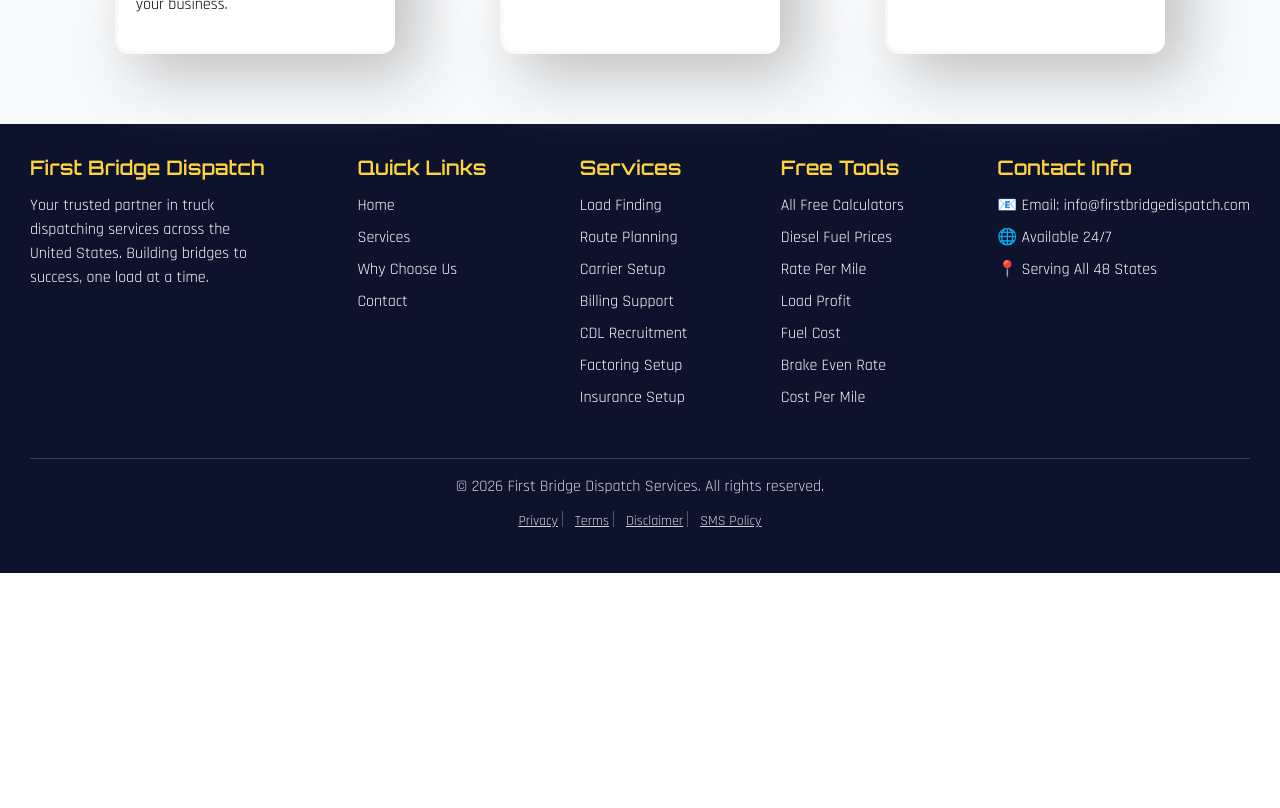
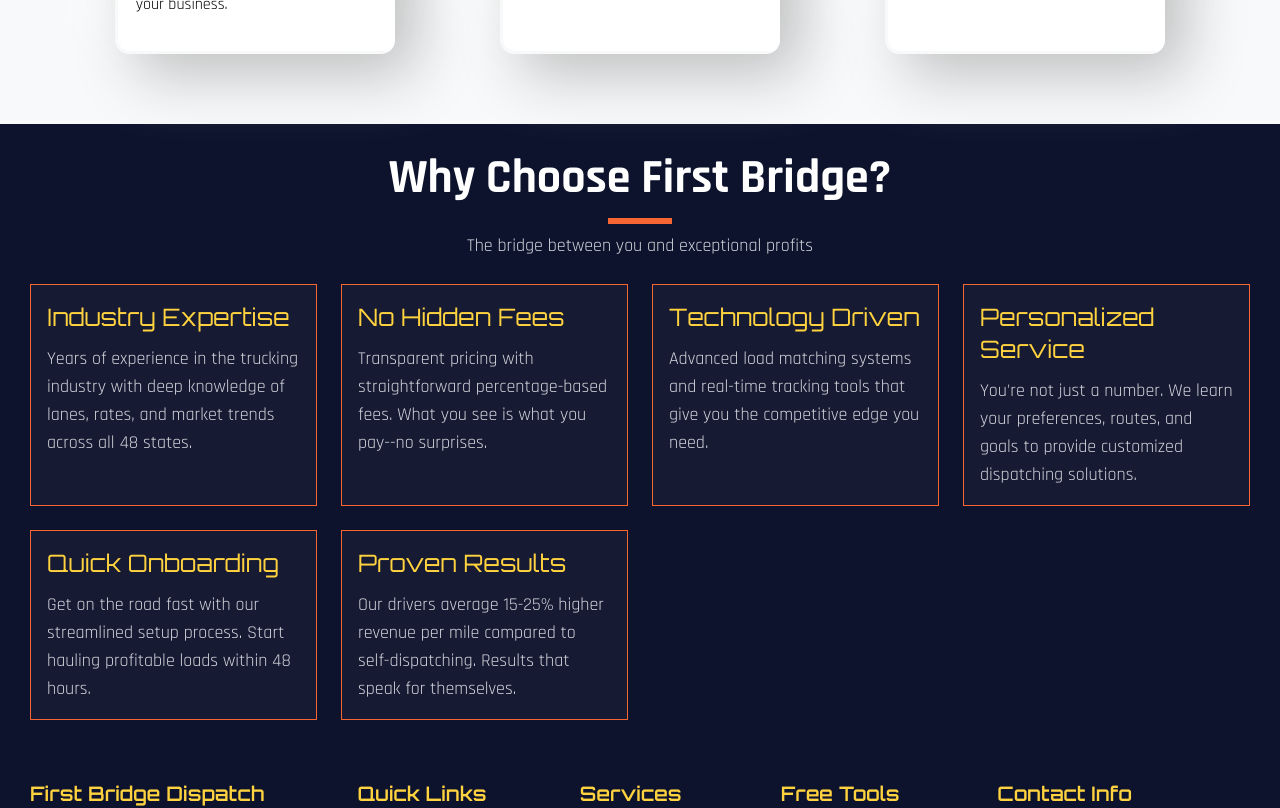
Before and after one commit to Fassam-Khan/firstbridgeus, a Next.js app: page / in a window 1280 px wide. Shown: the part 1700-2508 px from the top of the page. Before the commit the page ends 2273 px from the top, so only its background shows below. Built offline with nearby package versions, Linux system fonts and the light colour scheme.

Commit message:
Today Work

```diff
--- a/app/page.js
+++ b/app/page.js
@@ -5,6 +5,7 @@
 import Footer from "@/component/Footer";
 import Iconsbox from "@/component/Iconsbox";
 import Services from "@/component/Services";
+import Whysus from "@/component/Whysus";
 
 export default function Home() {
   return (
@@ -13,6 +14,7 @@
    <Hero />
    <Iconsbox/>
    <Services/>
+   <Whysus/>
    <Footer/>
 
 
--- /dev/null
+++ b/component/Whysus.jsx
@@ -0,0 +1,84 @@
+import React from 'react'
+
+const Whysus = () => {
+    return (
+        <div className='bg-[var(--secondary-color)] p-4'>
+            <div className="wrapper">
+                {/* Heading  */}
+                <div className='text-center' id='whyus'>
+                    <div className='flex flex-col justify-center items-center gap-4'>
+                        <h1 className='md:text-5xl text-2xl font-extrabold text-white '>Why Choose First Bridge?</h1>
+                        <div className="line h-1.5 w-16 bg-[var(--primary-color)]"></div>
+
+                    </div>
+                    <div className='!mt-2 text-lg text-gray-300'>
+                        <p>The bridge between you and exceptional profits</p>
+                    </div>
+
+                </div>
+
+                <div className='grid md:grid-cols-4  grid-cols-2 gap-6 !mt-6'>
+                    {/* Card  */}
+                    <div className="why-card flex flex-col flex-wrap bg-[#161a32] border border-[var(--primary-color)] gap-3 !p-4 ">
+                        <h4 className='text-[#ffd23f] text-bold font-[Orbitron] md:text-2xl text-lg'>
+                            Industry Expertise
+                        </h4>
+                        <p className='text-gray-300 md:text-lg text-sm'>Years of experience in the trucking industry with deep knowledge of lanes, rates, and market trends across all 48 states.    </p>
+                    </div>
+                    {/* Card  */}
+                    <div className="why-card flex flex-col flex-wrap bg-[#161a32] border border-[var(--primary-color)] gap-3 !p-4 ">
+                        <h4 className='text-[#ffd23f] text-bold font-[Orbitron] md:text-2xl text-lg'>
+                            No Hidden Fees
+                        </h4>
+                        <p className='text-gray-300 md:text-lg text-sm'>Transparent pricing with straightforward percentage-based fees. What you see is what you pay--no surprises.    </p>
+                    </div>
+
+                    {/* Card  */}
+                    <div className="why-card flex flex-col flex-wrap bg-[#161a32] border border-[var(--primary-color)] gap-3 !p-4 ">
+                        <h4 className='text-[#ffd23f] text-bold font-[Orbitron] md:text-2xl text-lg'>
+                            Technology Driven
+                        </h4>
+                        <p className='text-gray-300 md:text-lg text-sm'>Advanced load matching systems and real-time tracking tools that give you the competitive edge you need.   </p>
+                    </div>
+                    {/* Card  */}
+                    <div className="why-card flex flex-col flex-wrap bg-[#161a32] border border-[var(--primary-color)] gap-3 !p-4 ">
+                        <h4 className='text-[#ffd23f] text-bold font-[Orbitron] md:text-2xl text-lg'>
+                            Personalized Service
+
+                        </h4>
+                        <p className='text-gray-300 md:text-lg text-sm'>You're not just a number. We learn your preferences, routes, and goals to provide customized dispatching solutions.
+                        </p>
+                    </div>
+                    {/* Card  */}
+                    <div className="why-card flex flex-col flex-wrap bg-[#161a32] border border-[var(--primary-color)] gap-3 !p-4 ">
+                        <h4 className='text-[#ffd23f] text-bold font-[Orbitron] md:text-2xl text-lg'>
+                            Quick Onboarding
+
+                        </h4>
+                        <p className='text-gray-300 md:text-lg text-sm'>Get on the road fast with our streamlined setup process. Start hauling profitable loads within 48 hours.
+
+                        </p>
+                    </div>
+                    {/* Card  */}
+                    <div className="why-card flex flex-col flex-wrap bg-[#161a32] border border-[var(--primary-color)] gap-3 !p-4 ">
+                        <h4 className='text-[#ffd23f] text-bold font-[Orbitron] md:text-2xl text-lg'>
+                            Proven Results
+
+                        </h4>
+                        <p className='text-gray-300 md:text-lg text-sm'>Our drivers average 15-25% higher revenue per mile compared to self-dispatching. Results that speak for themselves.
+
+                        </p>
+                    </div>
+
+
+
+
+
+                </div>
+            </div>
+
+        </div>
+    )
+}
+
+export default Whysus
```
